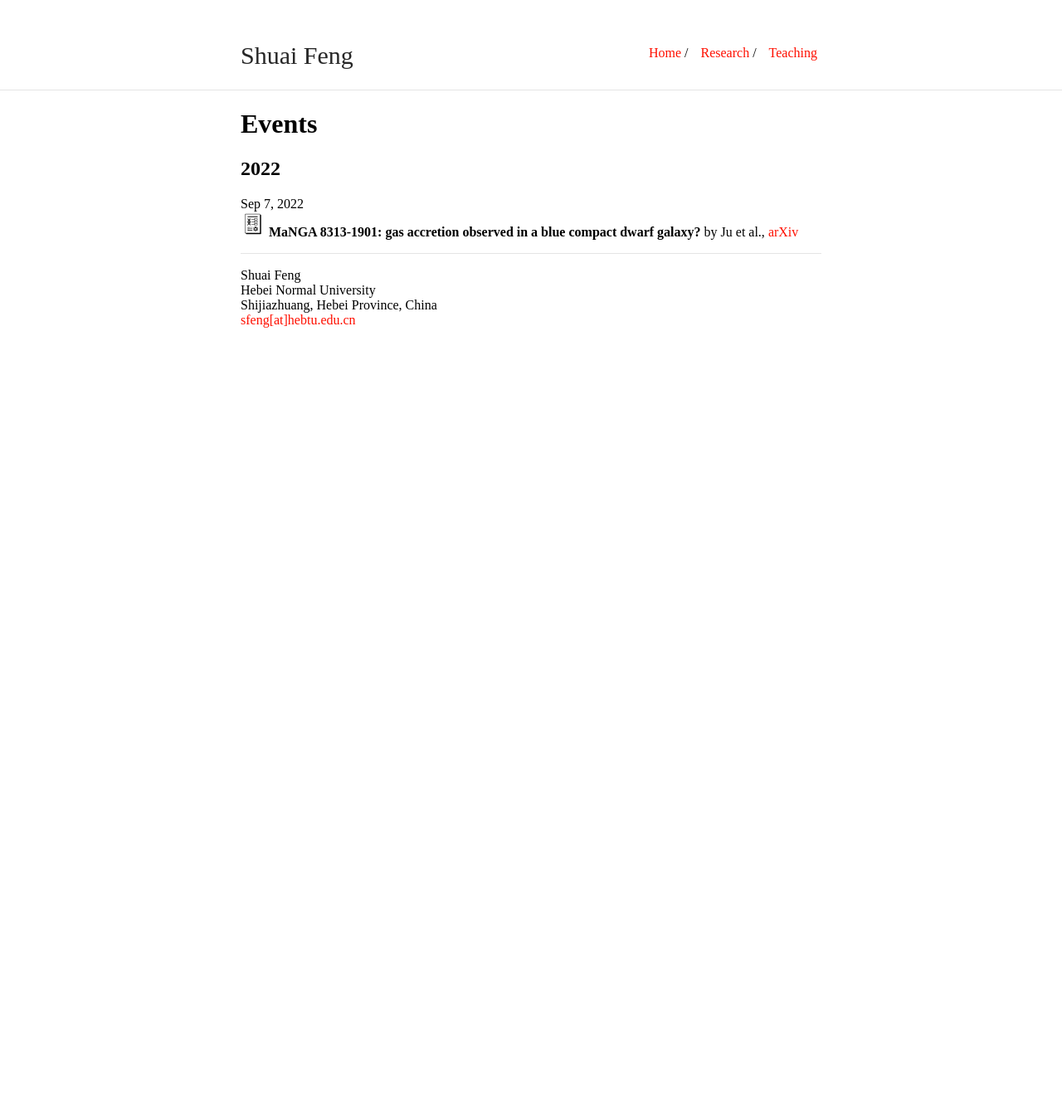
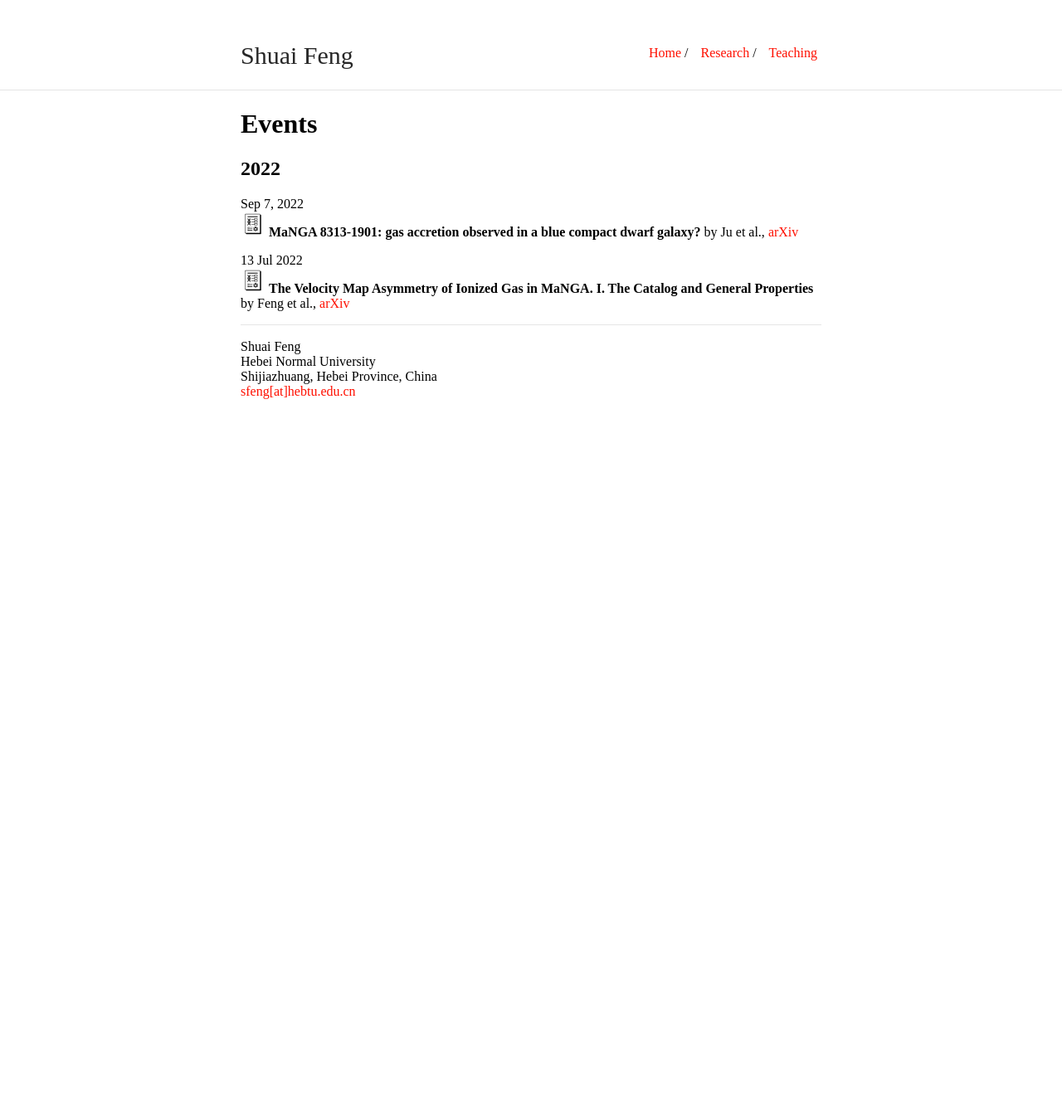
Before and after one commit to fengshuai0210/fengshuai0210.github.io, a Jekyll site: the page built from events.md, in a window 1280 px wide. Shown: the whole page at 83% size. Built offline with Jekyll 4.4.1, drawn with Linux system fonts in a browser that asks for light colours; our own code applies the rules of GitHub Pages for plain Markdown files.

Commit message:
Update events.md

```diff
--- a/events.md
+++ b/events.md
@@ -8,3 +8,6 @@ layout: default
 
 Sep 7, 2022\
 <img src="/image/paper-icon.png" style="width:30px;height:30px;"> **MaNGA 8313-1901: gas accretion observed in a blue compact dwarf galaxy?** by Ju et al., [arXiv](https://arxiv.org/abs/2209.03298)
+
+13 Jul 2022\
+<img src="/image/paper-icon.png" style="width:30px;height:30px;"> **The Velocity Map Asymmetry of Ionized Gas in MaNGA. I. The Catalog and General Properties** by Feng et al., [arXiv](https://arxiv.org/abs/2207.06050)
```
